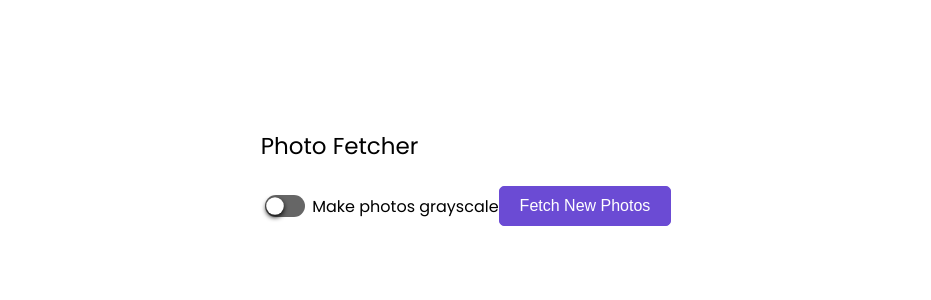
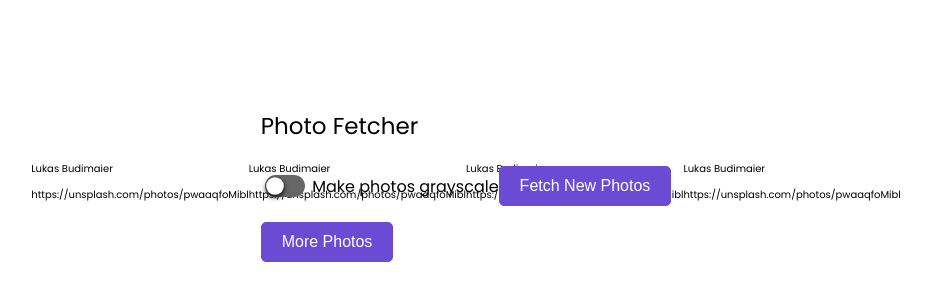
Before and after one commit to MegiSina/Photo_Fetcher, a plain HTML site: page Index.html in a window 1280 px wide. Shown: the part 318-618 px from the top of the page, without its empty margins (174-1105 px from the left). Drawn offline with Linux system fonts and the light colour scheme; no server answers.

Commit message:
Update Index.html

```diff
--- a/Index.html
+++ b/Index.html
@@ -15,11 +15,31 @@
           <input type="checkbox" id="toggleSwitch" />
           <label for="toggleSwitch">Make photos grayscale</label>
         </div>
-        <button id="loadMoreBtn">Fetch New Photos</button>
+        <button class="btn" id="loadMoreBtn">Fetch New Photos</button>
       </div>
 
       <div class="photo-container" id="photoContainer"></div>
+      <button class="btn load-more" id="loadMoreBtn">More Photos</button>
     </section>
+    <div class="author author-1">
+      <p class="author-name">Lukas Budimaier</p>
+      <p class="img-link">https://unsplash.com/photos/pwaaqfoMibl</p>
+    </div>
+
+    <div class="author author-2">
+      <p class="author-name">Lukas Budimaier</p>
+      <p class="img-link">https://unsplash.com/photos/pwaaqfoMibl</p>
+    </div>
+
+    <div class="author author-3">
+      <p class="author-name">Lukas Budimaier</p>
+      <p class="img-link">https://unsplash.com/photos/pwaaqfoMibl</p>
+    </div>
+
+    <div class="author author-4">
+      <p class="author-name">Lukas Budimaier</p>
+      <p class="img-link">https://unsplash.com/photos/pwaaqfoMibl</p>
+    </div>
 
     <script src="script.js"></script>
   </body>
```
